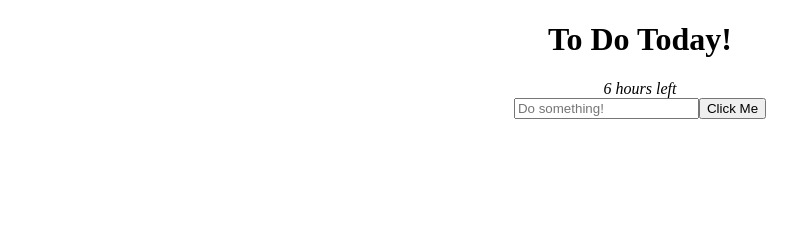
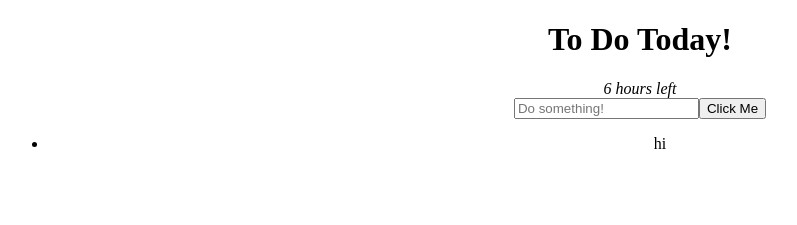
Before and after one commit to jadurani/todo-app, an Angular app: page / in a window 1280 px wide. Shown: the top 225 px of the page, without its empty margins (0-797 px from the left). Built offline with nearby package versions, Linux system fonts and the light colour scheme.

Commit message:
working todo-list

```diff
--- a/src/app/app.component.html
+++ b/src/app/app.component.html
@@ -8,7 +8,7 @@
   <div class="Todo-body">
     <!-- <input [(ngModel)]="phone" > {{ phone }} -->
     <todo-input></todo-input>
-    <!-- <todo-list></todo-list> -->
+    <todo-list></todo-list>
   </div>
 
 </div>
--- a/src/app/app.component.ts
+++ b/src/app/app.component.ts
@@ -1,9 +1,11 @@
 import { Component } from '@angular/core';
+import { TodoService } from './todo.service';
 
 @Component({
   selector: 'app-root',
   templateUrl: './app.component.html',
-  styleUrls: ['./app.component.css']
+  styleUrls: ['./app.component.css'],
+  providers: [TodoService],
 })
 export class AppComponent {
   title = 'app';
--- a/src/app/app.module.ts
+++ b/src/app/app.module.ts
@@ -4,12 +4,13 @@ import { NgModule } from '@angular/core';
 
 import { AppComponent } from './app.component';
 import { TodoInputComponent } from './todo-input/todo-input.component';
-
+import { TodoListComponent } from './todo-list/todo-list.component';
 
 @NgModule({
   declarations: [
     AppComponent,
-    TodoInputComponent
+    TodoInputComponent,
+    TodoListComponent
   ],
   imports: [
     BrowserModule
--- a/src/app/todo-input/todo-input.component.ts
+++ b/src/app/todo-input/todo-input.component.ts
@@ -5,7 +5,6 @@ import { TodoService } from '../todo.service';
   selector: 'todo-input',
   templateUrl: './todo-input.component.html',
   styleUrls: ['./todo-input.component.css'],
-  providers: [TodoService]
 })
 export class TodoInputComponent implements OnInit {
 
--- /dev/null
+++ b/src/app/todo-list/todo-list.component.html
@@ -0,0 +1,5 @@
+<ul>
+  <li *ngFor="let todo of todoService.todos">
+    {{todo}}
+  </li>
+</ul>
--- /dev/null
+++ b/src/app/todo-list/todo-list.component.ts
@@ -0,0 +1,19 @@
+import { Component, OnInit } from '@angular/core';
+import { TodoService } from '../todo.service';
+
+@Component({
+  selector: 'todo-list',
+  templateUrl: './todo-list.component.html',
+  styleUrls: ['./todo-list.component.css'],
+})
+export class TodoListComponent implements OnInit {
+
+  constructor(public todoService: TodoService) { }
+
+  ngOnInit() {
+    console.log('here at todo list');
+    console.log(this.todoService.todos);
+
+  }
+
+}
--- a/src/app/todo.service.ts
+++ b/src/app/todo.service.ts
@@ -2,7 +2,7 @@ import { Injectable } from '@angular/core';
 
 @Injectable()
 export class TodoService {
-  todos = [];
+  todos = ['hi',];
   // constructor() { }
 
 }
```
Also changed, not shown: src/app/todo-list/todo-list.component.css (added), 1 other file (tests, documents, lock files or other folders).
